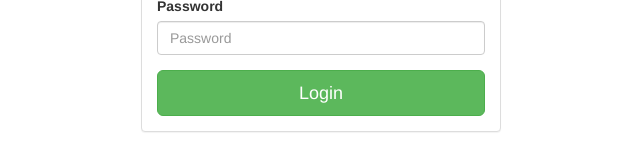
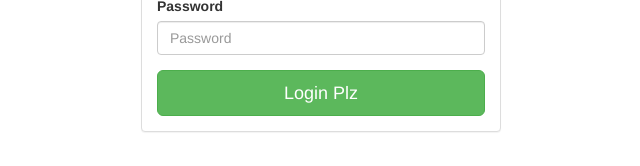
Before and after one commit to chandrasekhar154/loginRepository, an Angular app: page / in a window 1280 px wide. Shown: the part 157-323 px from the top of the page, without its empty margins (319-959 px from the left). Built offline with nearby package versions, Linux system fonts and the light colour scheme.

Commit message:
Login Commit

```diff
--- a/src/app/pfizer-login/pfizer-login.component.html
+++ b/src/app/pfizer-login/pfizer-login.component.html
@@ -15,7 +15,7 @@
                                 <input type="password" [ngClass]="{'form-control': true}" placeholder="Password"
                                     autofocus required />
                             </div>
-                            <button class="btn btn-lg btn-success btn-block" >Login</button>
+                            <button class="btn btn-lg btn-success btn-block" >Login Plz </button>
                         </fieldset>
                     </form>
                 </div>
```
